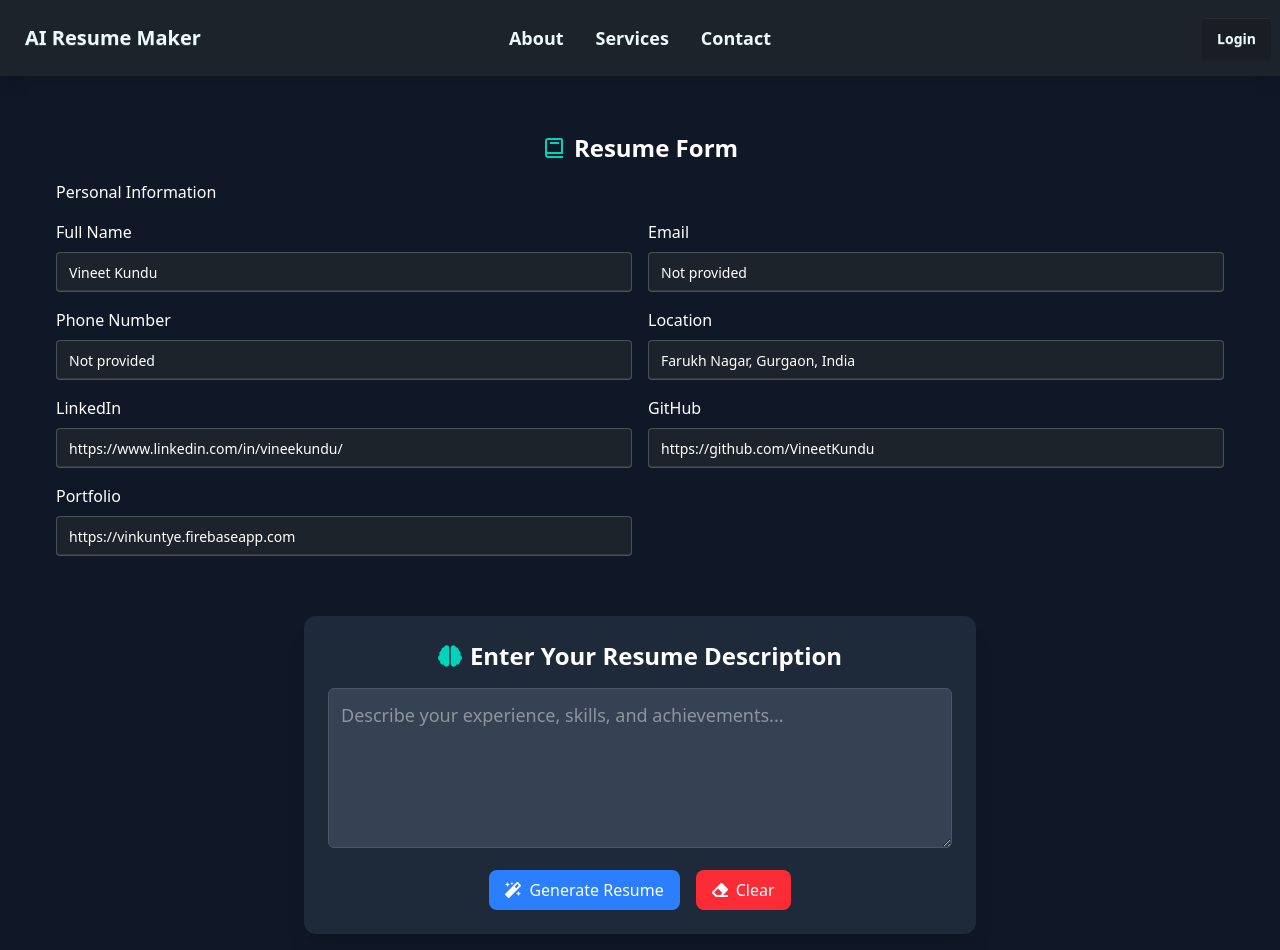
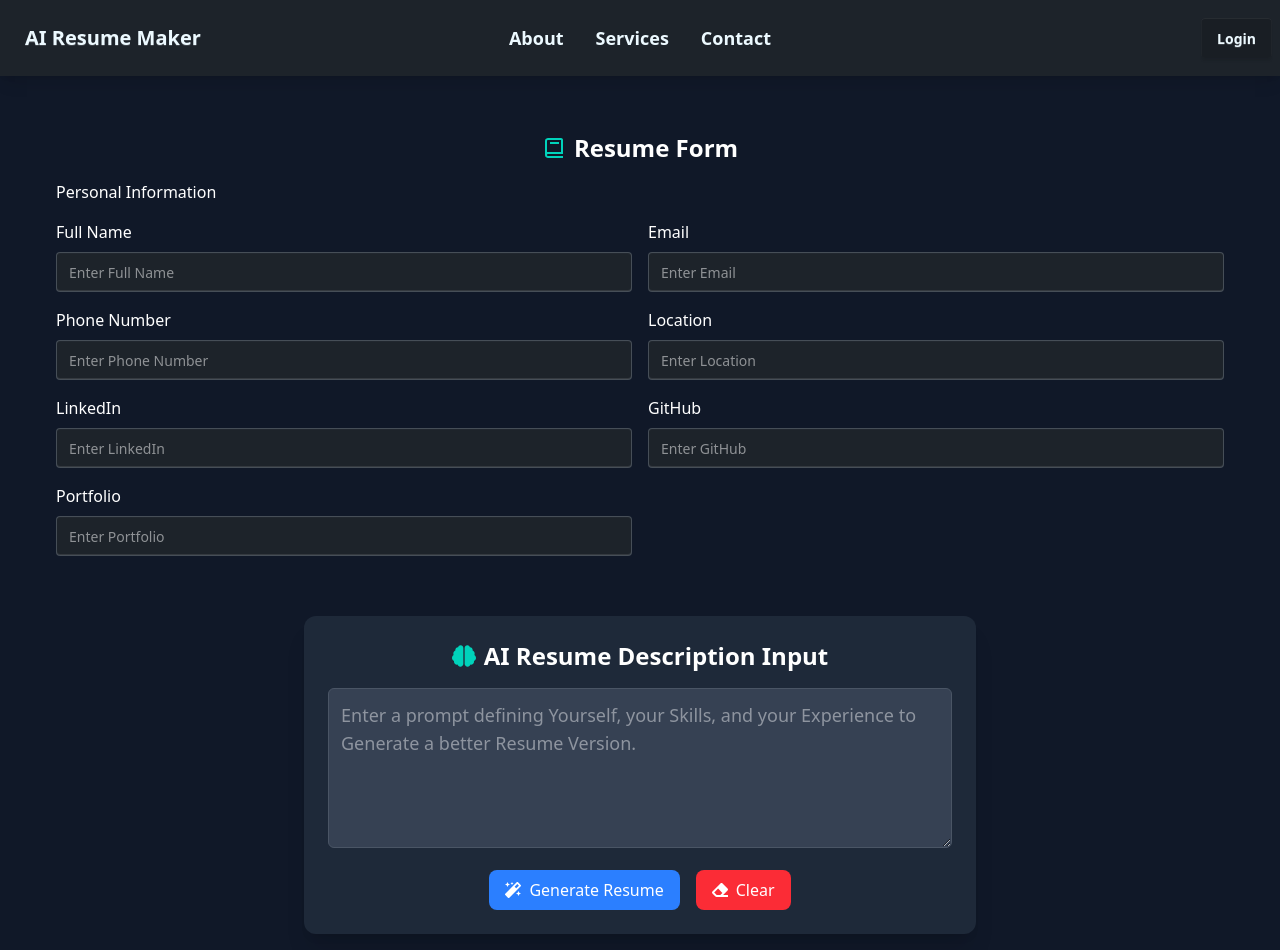
Before and after one commit to KunduVineet/AI-Resume-Generation, a React (Vite) app in the folder resume_frontend/: page /generate-resume in a window 1280 px wide. Built offline with nearby package versions, Linux system fonts and the light colour scheme.

Commit message:
Problem in React Form Handling, shows undefined or data null

```diff
--- a/resume_frontend/src/pages/GenerateResume.jsx
+++ b/resume_frontend/src/pages/GenerateResume.jsx
@@ -1,13 +1,33 @@
-import { useState } from "react";
+import { useState, useEffect } from "react";
 import toast from "react-hot-toast";
 import { FaMagic, FaEraser, FaBrain } from "react-icons/fa";
 import { BiBook } from "react-icons/bi";
 import { getResume } from "../api/ResumeService";
 
-
 const GenerateResume = () => {
   const [description, setDescription] = useState("");
   const [loading, setLoading] = useState(false);
+  const [data, setData] = useState({
+    personalInformation: {
+      fullName: "",
+      email: "",
+      phoneNumber: "",
+      location: "",
+      linkedin: "",
+      github: "",
+      portfolio: "",
+      resume: ""
+    },
+    summary: "",
+    experience: {},
+    education: {},
+    achievements: [],
+    spokenLanguages: [],
+    certifications: [],
+    languages: {},
+    interests: [],
+    contact: {}
+  });
 
   const handleInputChange = (e) => {
     const { name, value } = e.target;
@@ -20,63 +40,40 @@ const GenerateResume = () => {
     }));
   };
 
-  const [data, setData] = useState({
-    "personalInformation": {
-        "fullName": "Vineet Kundu",
-        "email": "Not provided",
-        "phoneNumber": "Not provided",
-        "location": "Farukh Nagar, Gurgaon, India",
-        "linkedin": "https://www.linkedin.com/in/vineekundu/",
-        "github": "https://github.com/VineetKundu",
-        "portfolio": "https://vinkuntye.firebaseapp.com",
-        "resume": "Not provided"
-    },
-
-  });
-
   const handleGenerate = async () => {
     try {
       setLoading(true);
       const responseData = await getResume(description);
-        console.log(responseData);
-        toast.success("Resume generated successfully!",{
-            position: "top-right",
-            autoClose: 3000,
-            hideProgressBar: false,
-            closeOnClick: true,
-            pauseOnHover: true,
-            draggable: true,
-            progress: undefined,
-        });
+      console.log("API Response:", responseData);
+
+      // Ensure responseData has the expected structure
+      setData(responseData?.data || {});
+      toast.success("Resume generated successfully!");
     } catch (error) {
-        console.log(error);
-        toast.error("Error generating resume!", {
-            position: "top-right",
-            autoClose: 3000,
-            hideProgressBar: false,
-            closeOnClick: true,
-            pauseOnHover: true,
-            draggable: true,
-            progress: undefined,
-        });
+      console.error("Error:", error);
+      toast.error("Error generating resume!");
     } finally {
       setLoading(false);
       setDescription("");
     }
-  }
+  };
+
+  useEffect(() => {
+    console.log("Current Data State:", data);
+  }, [data]);
 
   function ShowInputField() {
-    return(
+    return (
       <div className="w-full max-w-2xl p-6 bg-gray-800 shadow-xl rounded-xl text-center">
         <h1 className="text-2xl font-bold mb-4 flex items-center justify-center gap-2">
-        <FaBrain className="text-accent"></FaBrain>Enter Your Resume Description
+          <FaBrain className="text-accent" /> AI Resume Description Input
         </h1>
         <textarea
           disabled={loading}
           value={description}
           onChange={(e) => setDescription(e.target.value)}
           className="w-full h-40 p-3 text-lg text-gray-200 bg-gray-700 border border-gray-600 rounded-md focus:outline-none focus:ring-2 focus:ring-blue-500"
-        placeholder="Describe your experience, skills, and achievements..."
+          placeholder="Enter a prompt defining Yourself, your Skills, and your Experience to Generate a better Resume Version."
         />
         <div className="flex justify-center gap-4 mt-4">
           <button
@@ -84,7 +81,7 @@ const GenerateResume = () => {
             className="bg-blue-500 hover:bg-blue-600 text-white px-4 py-2 rounded-lg flex items-center gap-2 transition"
             onClick={handleGenerate}
           >
-          {loading &&  <span className="loading loading-spinner"></span>}
+            {loading && <span className="loading loading-spinner"></span>}
             <FaMagic /> Generate Resume
           </button>
           <button
@@ -95,100 +92,41 @@ const GenerateResume = () => {
           </button>
         </div>
       </div>
-    )
+    );
   }
 
   function ShowForm() {
-
+    console.log("Rendering Form with personalInformation:", data?.personalInformation);
 
     return (
       <div className="w-full p-10">
         <h1 className="text-2xl font-bold mb-4 flex items-center justify-center gap-2">
           <BiBook className="text-accent" /> Resume Form
         </h1>
-
         <div>
           <p className="mb-4">Personal Information</p>
-
           <div className="grid grid-cols-12 gap-4">
-            <div className="col-span-12 lg:col-span-6">
-              <label htmlFor="name" className="block mb-2">Full Name</label>
+            {[
+              { name: "fullName", label: "Full Name" },
+              { name: "email", label: "Email" },
+              { name: "phoneNumber", label: "Phone Number" },
+              { name: "location", label: "Location" },
+              { name: "linkedin", label: "LinkedIn" },
+              { name: "github", label: "GitHub" },
+              { name: "portfolio", label: "Portfolio" }
+            ].map(({ name, label }) => (
+              <div key={name} className="col-span-12 lg:col-span-6">
+                <label htmlFor={name} className="block mb-2">{label}</label>
                 <input
                   type="text"
-                name="fullName"
-                placeholder="Enter Name"
-                value={data.personalInformation.fullName}
+                  name={name}
+                  placeholder={`Enter ${label}`}
+                  value={data?.personalInformation?.[name] || ""}
                   onChange={handleInputChange}
                   className="input w-full"
                 />
               </div>
-            <div className="col-span-12 lg:col-span-6">
-              <label htmlFor="email" className="block mb-2">Email</label>
-              <input
-                type="text"
-                name="email"
-                placeholder="Enter Email"
-                value={data.personalInformation.email}
-                onChange={handleInputChange}
-                className="input w-full"
-              />
-            </div>
-            <div className="col-span-12 lg:col-span-6">
-              <label htmlFor="phoneNumber" className="block mb-2">Phone Number</label>
-              <input
-                type="text"
-                name="phoneNumber"
-                placeholder="Enter Phone Number"
-                value={data.personalInformation.phoneNumber}
-                onChange={handleInputChange}
-                className="input w-full"
-              />
-            </div>
-            <div className="col-span-12 lg:col-span-6">
-              <label htmlFor="location" className="block mb-2">Location</label>
-              <input
-                type="text"
-                name="location"
-                placeholder="Enter Location"
-                value={data.personalInformation.location}
-                onChange={handleInputChange}
-                className="input w-full"
-              />
-            </div>
-            <div className="col-span-12 lg:col-span-6">
-              <label htmlFor="linkedin" className="block mb-2">LinkedIn</label>
-              <input
-                type="text"
-                name="linkedin"
-                placeholder="Enter LinkedIn URL"
-                value={data.personalInformation.linkedin}
-                onChange={handleInputChange}
-                className="input w-full"
-              />
-            </div>
-            <div className="col-span-12 lg:col-span-6">
-              <label htmlFor="github" className="block mb-2">GitHub</label>
-              <input
-                type="text"
-                name="github"
-                placeholder="Enter GitHub URL"
-                value={data.personalInformation.github}
-                onChange={handleInputChange}
-                className="input w-full"
-              />
-            </div>
-
-            <div className="col-span-12 lg:col-span-6">
-              <label htmlFor="portfolio" className="block mb-2">Portfolio</label>
-              <input
-                type="text"
-                name="portfolio"
-                placeholder="Enter Portfolio URL"
-                value={data.personalInformation.portfolio}
-                onChange={handleInputChange}
-                className="input w-full"
-              />
-            </div>
+            ))}
           </div>
         </div>
       </div>
@@ -197,11 +135,10 @@ const GenerateResume = () => {
 
   return (
     <div className="flex flex-col gap-5 items-center justify-center min-h-screen bg-gray-900 text-white p-4">
-      {
-        ShowForm()
-      }
-     {ShowInputField()}
+      <ShowForm />
+      <ShowInputField />
     </div>
   );
-}
+};
+
 export default GenerateResume;
```
Lines whose indentation alone changed are shown as unchanged.
